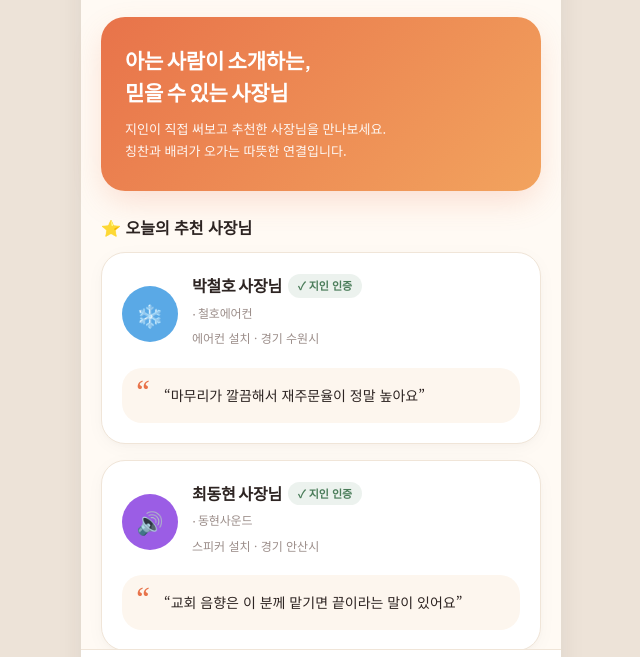
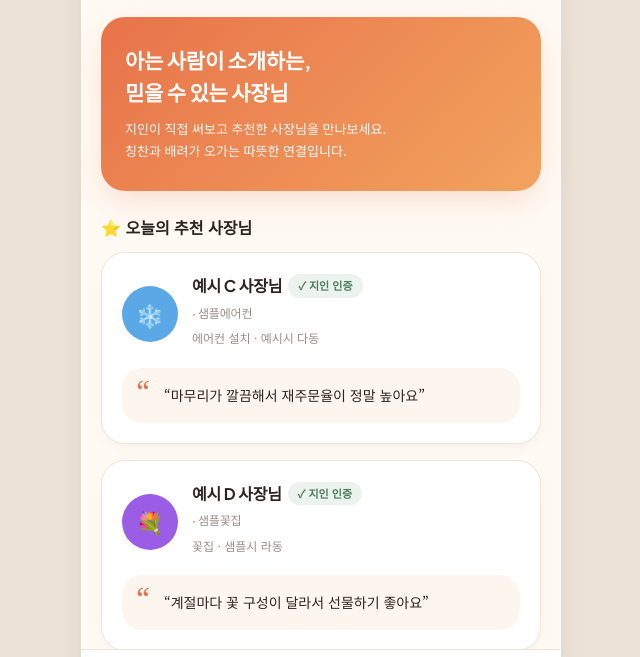
Before and after one commit to hkaudiokr/areumareum, a plain HTML site: page index.html in a window 1280 px wide. Shown: the part 78-735 px from the top of the page, without its empty margins (319-959 px from the left). Drawn offline with Linux system fonts and the light colour scheme.

Commit message:
[areumareum] 검색 노출 차단·시연 데이터를 누가 봐도 예시인 이름으로 교체
- <meta name="robots" content="noindex,nofollow"> 추가, robots.txt로 전체 크롤링 차단.
- 실존 인물·업체처럼 보이던 사장님/가게/지역/감사 인사를 '예시 A~J', '샘플○○', '샘플시 가동' 등
  명백한 예시 데이터로 교체. 음향(스피커 설치)·안산 항목은 꽃집 예시로 바꿈.

```diff
--- a/index.html
+++ b/index.html
@@ -3,6 +3,7 @@
 <head>
 <meta charset="UTF-8">
 <meta name="viewport" content="width=device-width, initial-scale=1.0, viewport-fit=cover">
+<meta name="robots" content="noindex,nofollow">
 <title>알음알음 (시연용 프로토타입)</title>
 <link rel="preconnect" href="https://fonts.googleapis.com">
 <link rel="preconnect" href="https://fonts.gstatic.com" crossorigin>
@@ -178,7 +179,7 @@
     <div class="form-card">
       <h3>감사 인사 남기기</h3>
       <select id="t-ceo"><option value="">사장님 선택</option></select>
-      <input id="t-name" placeholder="닉네임 (예: 안산맘)">
+      <input id="t-name" placeholder="닉네임 (예: 예시닉네임)">
       <textarea id="t-text" placeholder="어떤 점이 좋았는지 따뜻하게 적어주세요"></textarea>
       <button class="btn-primary" onclick="addThanks()">감사 인사 남기기</button>
     </div>
@@ -241,44 +242,44 @@
 </div>
 
 <script>
-const CEOS = [
-  {id:1, name:"김민수", shop:"민수 보험설계", cat:"보험", region:"서울 강남구", career:"12년차",
+const CEOS = [  // 시연용 가상 데이터 (실존 인물·업체 아님)
+  {id:1, name:"예시 A", shop:"샘플보험", cat:"보험", region:"샘플시 가동", career:"12년차",
    praise:"어려운 약관을 쉽게 풀어줘서 믿음이 가요", color:"#e8734a", emoji:"🛡️",
-   intro:"가족의 미래를 함께 설계하는 보험설계사입니다."},
-  {id:2, name:"이지영", shop:"지영 영어학원", cat:"학원", region:"경기 안산시", career:"8년차",
+   intro:"(예시) 가족의 미래를 함께 설계하는 보험설계사입니다."},
+  {id:2, name:"예시 B", shop:"샘플학원", cat:"학원", region:"샘플시 나동", career:"8년차",
    praise:"아이 눈높이에서 가르쳐줘서 부모님들이 먼저 찾아요", color:"#7fb069", emoji:"📚",
-   intro:"아이 한 명 한 명을 기억하는 작은 학원입니다."},
-  {id:3, name:"박철호", shop:"철호에어컨", cat:"에어컨 설치", region:"경기 수원시", career:"15년차",
+   intro:"(예시) 아이 한 명 한 명을 기억하는 작은 학원입니다."},
+  {id:3, name:"예시 C", shop:"샘플에어컨", cat:"에어컨 설치", region:"예시시 다동", career:"15년차",
    praise:"마무리가 깔끔해서 재주문율이 정말 높아요", color:"#5aa9e6", emoji:"❄️",
-   intro:"설치 후 청소까지 완벽하게 마무리합니다."},
-  {id:4, name:"최동현", shop:"동현사운드", cat:"스피커 설치", region:"경기 안산시", career:"10년차",
-   praise:"교회 음향은 이 분께 맡기면 끝이라는 말이 있어요", color:"#9b5de5", emoji:"🔊",
-   intro:"공간에 맞는 소리를 설계해 드립니다."},
-  {id:5, name:"정수빈", shop:"수빈배터리", cat:"자동차 배터리", region:"인천 전 지역", career:"7년차",
+   intro:"(예시) 설치 후 청소까지 완벽하게 마무리합니다."},
+  {id:4, name:"예시 D", shop:"샘플꽃집", cat:"꽃집", region:"샘플시 라동", career:"10년차",
+   praise:"계절마다 꽃 구성이 달라서 선물하기 좋아요", color:"#9b5de5", emoji:"💐",
+   intro:"(예시) 그날 들어온 꽃으로 꽃다발을 만들어 드립니다."},
+  {id:5, name:"예시 E", shop:"샘플배터리", cat:"자동차 배터리", region:"예시시 전 지역", career:"7년차",
    praise:"출장이 빨라서 급할 때 최고예요", color:"#f15bb5", emoji:"🔋",
-   intro:"30분 이내 출장을 약속드립니다."},
-  {id:6, name:"한지민", shop:"지민도배", cat:"도배", region:"서울 노원구", career:"11년차",
+   intro:"(예시) 30분 이내 출장을 약속드립니다."},
+  {id:6, name:"예시 F", shop:"샘플도배", cat:"도배", region:"샘플시 마동", career:"11년차",
    praise:"벽지 재단 하나하나에 정성이 보여요", color:"#f2a35e", emoji:"🧱",
-   intro:"틈새 하나 없이 정직하게 시공합니다."},
-  {id:7, name:"오세훈", shop:"세훈장판", cat:"장판", region:"경기 부천시", career:"9년차",
+   intro:"(예시) 틈새 하나 없이 정직하게 시공합니다."},
+  {id:7, name:"예시 G", shop:"샘플장판", cat:"장판", region:"예시시 바동", career:"9년차",
    praise:"먼지 하나 없이 깔끔하게 시공해줘요", color:"#00bbf9", emoji:"🏠",
-   intro:"아이 있는 집도 안심할 수 있는 친환경 자재만 씁니다."},
-  {id:8, name:"강서연", shop:"서연과일", cat:"과일 판매", region:"전국 택배", career:"6년차",
+   intro:"(예시) 아이 있는 집도 안심할 수 있는 친환경 자재만 씁니다."},
+  {id:8, name:"예시 H", shop:"샘플상회", cat:"과일 판매", region:"전국 택배", career:"6년차",
    praise:"당도 선별이 확실해서 선물용으로 최고예요", color:"#ef476f", emoji:"🍎",
-   intro:"아침에 딴 과일을 당일 발송합니다."},
-  {id:9, name:"윤태양", shop:"태양편의점", cat:"편의점", region:"경기 안산시", career:"5년차",
+   intro:"(예시) 아침에 딴 과일을 당일 발송합니다."},
+  {id:9, name:"예시 I", shop:"샘플편의점", cat:"편의점", region:"샘플시 가동", career:"5년차",
    praise:"동네 사랑방 같은 따뜻한 가게예요", color:"#ffd166", emoji:"🏪",
-   intro:"택배 보관, 공과금 납부도 편하게 들러주세요."},
-  {id:10, name:"신예은", shop:"예은홈케어", cat:"입주 청소", region:"경기 안양시", career:"4년차",
+   intro:"(예시) 택배 보관, 공과금 납부도 편하게 들러주세요."},
+  {id:10, name:"예시 J", shop:"샘플홈케어", cat:"입주 청소", region:"예시시 사동", career:"4년차",
    praise:"새집처럼 만들어줘서 정말 감동했어요", color:"#06d6a0", emoji:"✨",
-   intro:"구석구석 손이 닿는 청소를 합니다."},
+   intro:"(예시) 구석구석 손이 닿는 청소를 합니다."},
 ];
-const CATS = ["보험","학원","에어컨 설치","스피커 설치","자동차 배터리","도배","장판","과일 판매","편의점","입주 청소"];
-const CAT_EMOJI = {"보험":"🛡️","학원":"📚","에어컨 설치":"❄️","스피커 설치":"🔊","자동차 배터리":"🔋","도배":"🧱","장판":"🏠","과일 판매":"🍎","편의점":"🏪","입주 청소":"✨"};
+const CATS = ["보험","학원","에어컨 설치","꽃집","자동차 배터리","도배","장판","과일 판매","편의점","입주 청소"];
+const CAT_EMOJI = {"보험":"🛡️","학원":"📚","에어컨 설치":"❄️","꽃집":"💐","자동차 배터리":"🔋","도배":"🧱","장판":"🏠","과일 판매":"🍎","편의점":"🏪","입주 청소":"✨"};
 let thanks = [
-  {ceo:"박철호", name:"수원맘", text:"무더운 날 바로 와주셔서 정말 감사했어요. 덕분에 시원한 여름 나고 있습니다!"},
-  {ceo:"강서연", name:"선물장인", text:"어머님 생신 선물로 보냈는데 과일이 너무 싱싱하다고 좋아하셨어요."},
-  {ceo:"최동현", name:"교회집사", text:"예배당 울림이 완전히 잡혔어요. 성도님들이 다들 좋아하세요."},
+  {ceo:"예시 C", name:"예시닉네임1", text:"무더운 날 바로 와주셔서 정말 감사했어요. 덕분에 시원한 여름 나고 있습니다!"},
+  {ceo:"예시 H", name:"예시닉네임2", text:"어머님 생신 선물로 보냈는데 과일이 너무 싱싱하다고 좋아하셨어요."},
+  {ceo:"예시 D", name:"예시닉네임3", text:"꽃다발이 사진보다 훨씬 예뻤어요. 받는 분이 정말 좋아하셨어요."},
 ];
 let activeCat = "";
 
```
Also changed, not shown: robots.txt (added).
